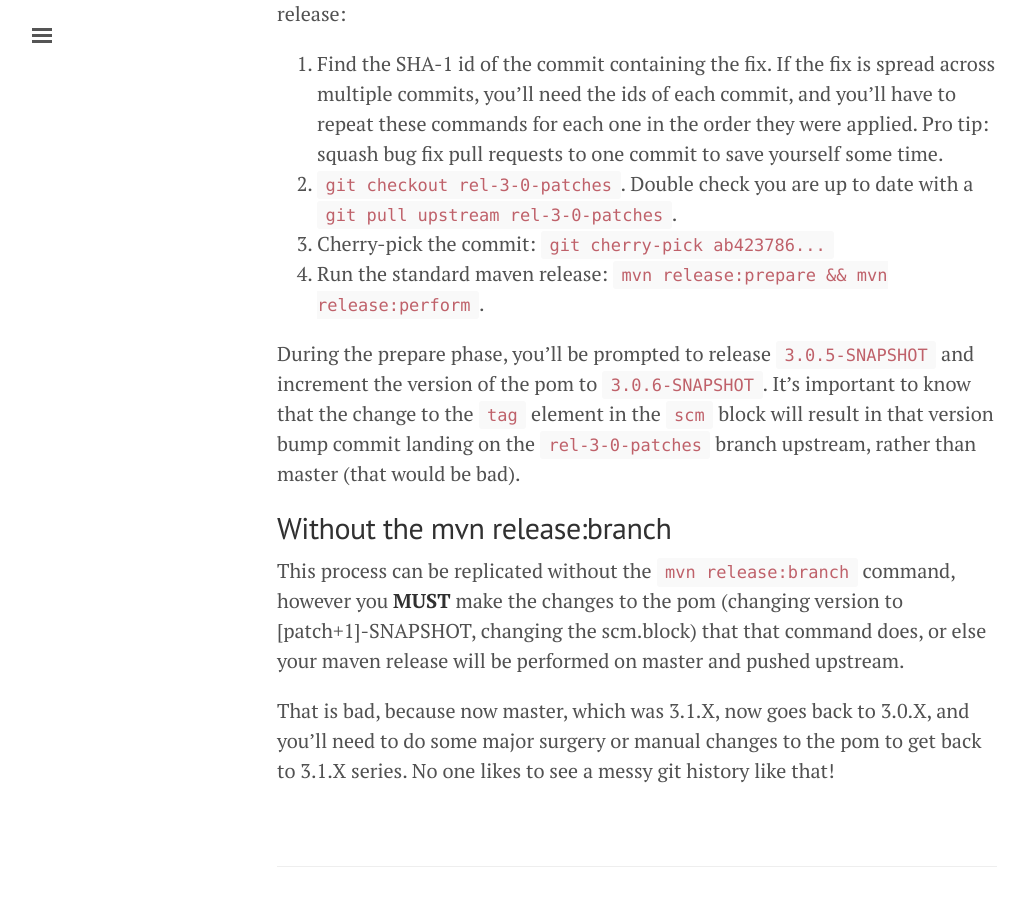
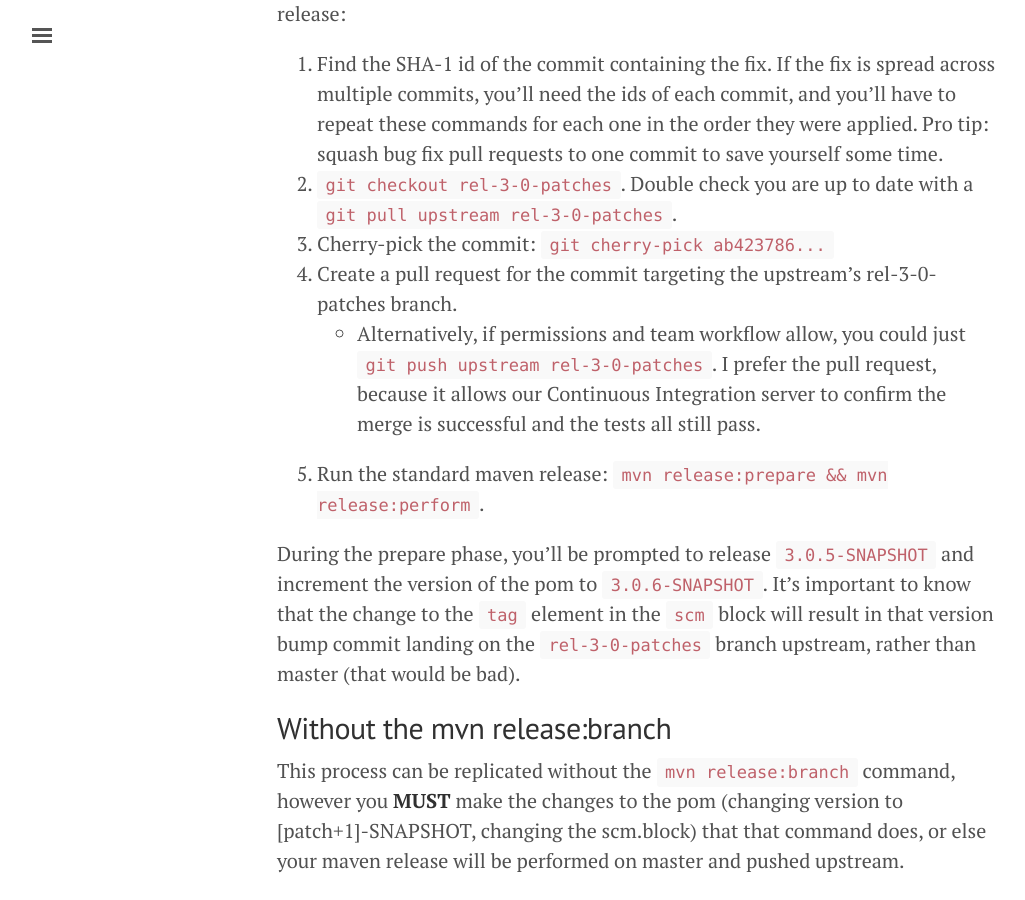
Before and after one commit to nblair/nblair.github.io, a Jekyll site: the page built from _posts/2016-07-13-maintenance-branches.md, in a window 1280 px wide and 900 px high, scrolled down 2341 px. Shown: the whole window, without its empty margins (3-1028 px from the left). Built offline with Jekyll 4.4.1, drawn with Linux system fonts in a browser that asks for light colours; nearby versions of some CDN libraries.

Commit message:
fix: add missing step to push the commit upstream

```diff
--- a/_posts/2016-07-13-maintenance-branches.md
+++ b/_posts/2016-07-13-maintenance-branches.md
@@ -57,7 +57,9 @@ Now we have a good branch to apply our original code change and make a maven rel
 1. Find the SHA-1 id of the commit containing the fix. If the fix is spread across multiple commits, you'll need the ids of each commit, and you'll have to repeat these commands for each one in the order they were applied. Pro tip: squash bug fix pull requests to one commit to save yourself some time.
 2. `git checkout rel-3-0-patches`. Double check you are up to date with a `git pull upstream rel-3-0-patches`.
 3. Cherry-pick the commit: `git cherry-pick ab423786...`
-4. Run the standard maven release: `mvn release:prepare && mvn release:perform`.
+4. Create a pull request for the commit targeting the upstream's rel-3-0-patches branch.
+   * Alternatively, if permissions and team workflow allow, you could just `git push upstream rel-3-0-patches`. I prefer the pull request, because it allows our Continuous Integration server to confirm the merge is successful and the tests all still pass.
+5. Run the standard maven release: `mvn release:prepare && mvn release:perform`.
 
 During the prepare phase, you'll be prompted to release `3.0.5-SNAPSHOT` and increment the version of the pom to `3.0.6-SNAPSHOT`. It's important to know that the change to the `tag` element in the `scm` block will result in that version bump commit landing on the `rel-3-0-patches` branch upstream, rather than master (that would be bad).
 
```
